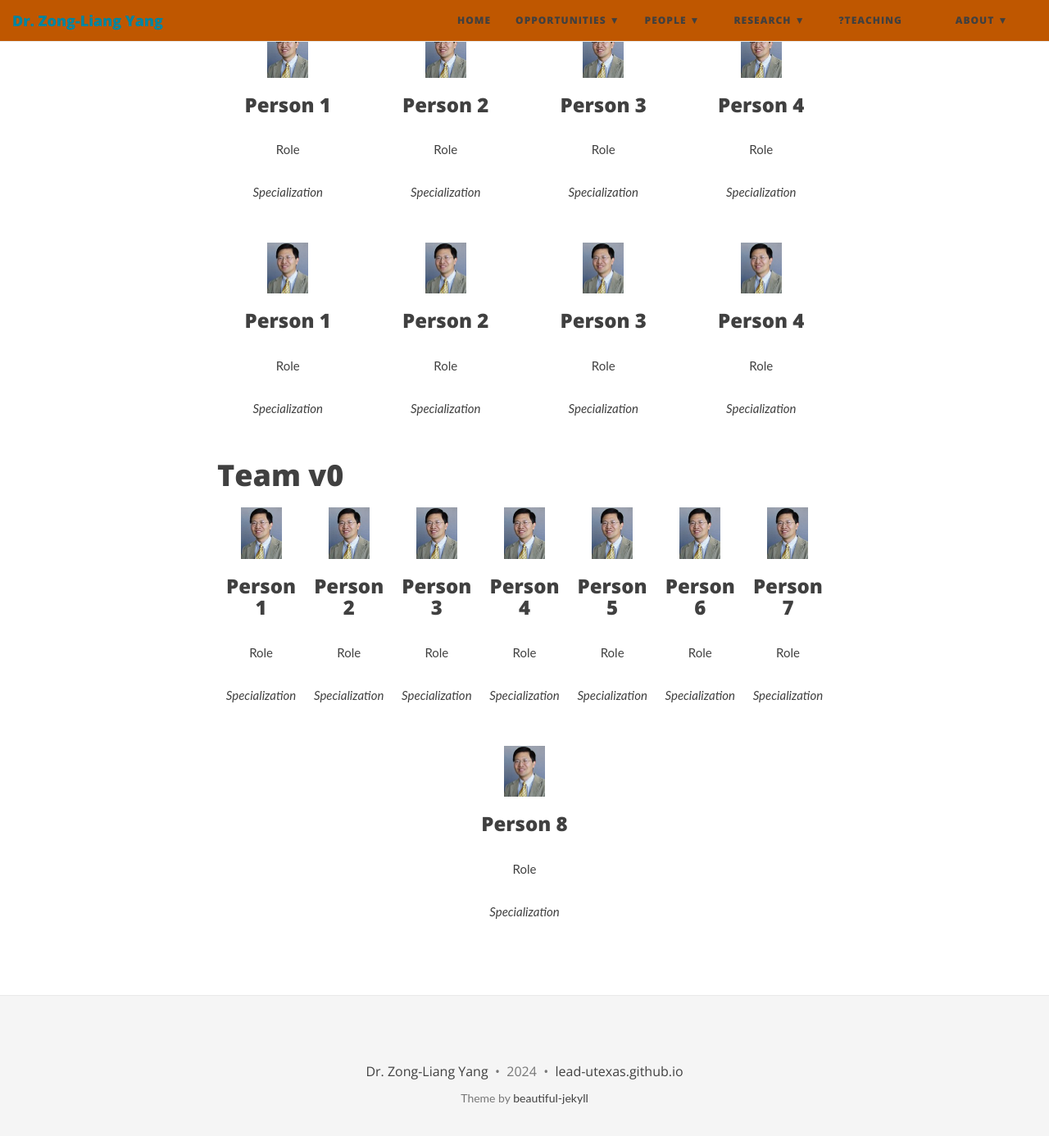
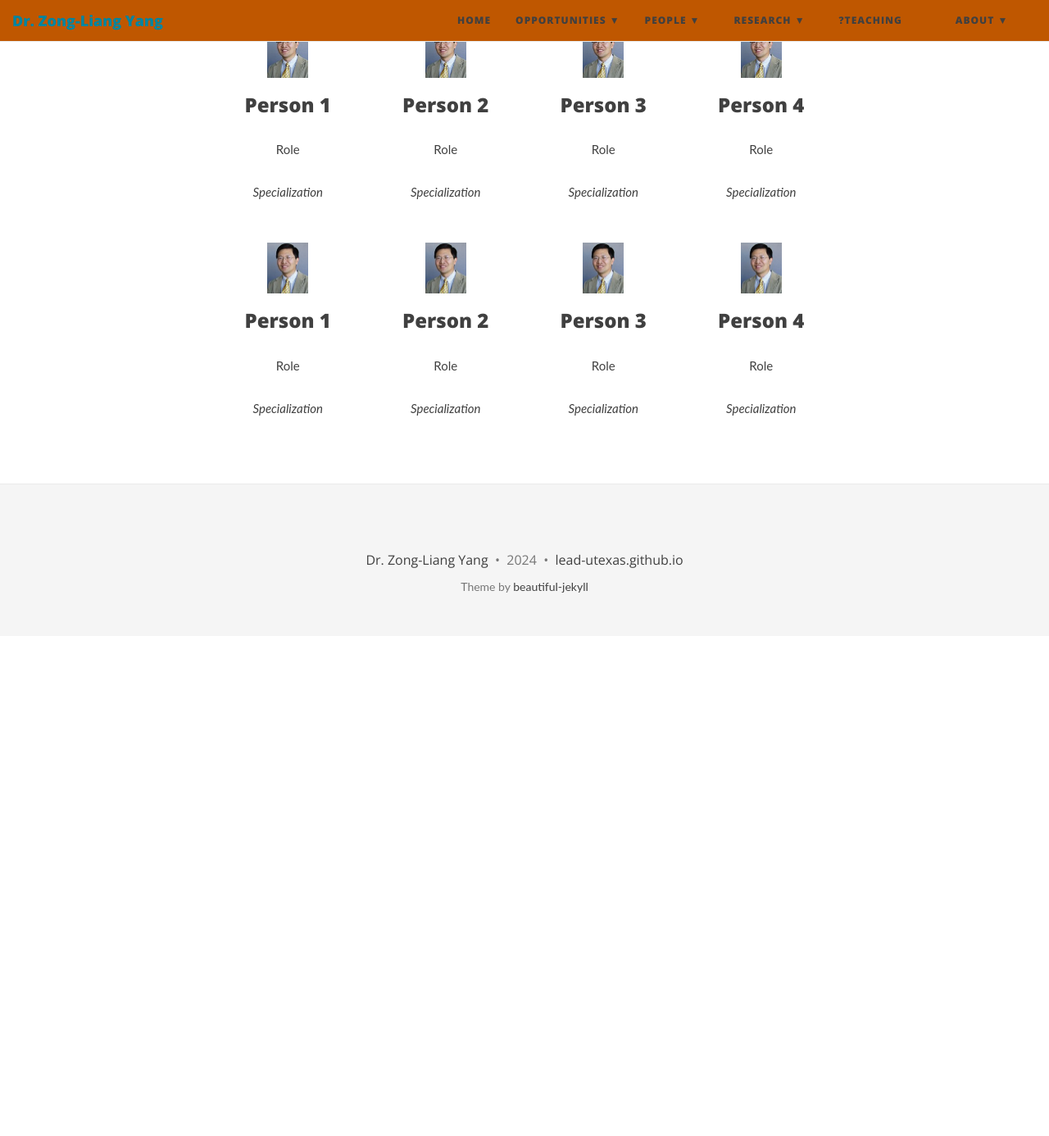
Before and after one commit to ktwugoat/LEAD-UTexas, a Jekyll site: the page built from people/members/John Doe.md, in a window 1280 px wide and 1400 px high, scrolled down 389 px. Shown: the top 1386 px of the window at 82% size. Built offline with Jekyll 4.4.1, drawn with Linux system fonts in a browser that asks for light colours; nearby versions of some CDN libraries; after the commit the page ends 1165 px from its top, so only the background shows below that.

Commit message:
Update John Doe.md

```diff
--- a/people/members/John Doe.md
+++ b/people/members/John Doe.md
@@ -71,68 +71,3 @@ You can also make your website based on the guidance at [jsg profile](https://ep
 </div>
 
 </div>
-
-
-# Team v0
-
-<div style="display: flex; justify-content: space-around; text-align: center; flex-wrap: wrap;">
-
-<div style="flex: 1; max-width: 25%; margin: 10px;">
-    <img src="/people/images/Liang.jpg" alt="Person 1" style="width: 100%; max-width: 50px;"/>
-    <h3>Person 1</h3>
-    <p>Role</p>
-    <p><em>Specialization</em></p>
-</div>
-
-<div style="flex: 1; max-width: 25%; margin: 10px;">
-    <img src="/people/images/Liang.jpg" alt="Person 2" style="width: 100%; max-width: 50px;"/>
-    <h3>Person 2</h3>
-    <p>Role</p>
-    <p><em>Specialization</em></p>
-</div>
-
-<div style="flex: 1; max-width: 25%; margin: 10px;">
-    <img src="/people/images/Liang.jpg" alt="Person 3" style="width: 100%; max-width: 50px;"/>
-    <h3>Person 3</h3>
-    <p>Role</p>
-    <p><em>Specialization</em></p>
-</div>
-
-<div style="flex: 1; max-width: 25%; margin: 10px;">
-    <img src="/people/images/Liang.jpg" alt="Person 4" style="width: 100%; max-width: 50px;"/>
-    <h3>Person 4</h3>
-    <p>Role</p>
-    <p><em>Specialization</em></p>
-</div>
-
-<!-- Repeat for the next set of 4 people -->
-<div style="flex: 1; max-width: 25%; margin: 10px;">
-    <img src="/people/images/Liang.jpg" alt="Person 5" style="width: 100%; max-width: 50px;"/>
-    <h3>Person 5</h3>
-    <p>Role</p>
-    <p><em>Specialization</em></p>
-</div>
-
-<div style="flex: 1; max-width: 25%; margin: 10px;">
-    <img src="/people/images/Liang.jpg" alt="Person 6" style="width: 100%; max-width: 50px;"/>
-    <h3>Person 6</h3>
-    <p>Role</p>
-    <p><em>Specialization</em></p>
-</div>
-
-<div style="flex: 1; max-width: 25%; margin: 10px;">
-    <img src="/people/images/Liang.jpg" alt="Person 7" style="width: 100%; max-width: 50px;"/>
-    <h3>Person 7</h3>
-    <p>Role</p>
-    <p><em>Specialization</em></p>
-</div>
-
-<div style="flex: 1; max-width: 25%; margin: 10px;">
-    <img src="/people/images/Liang.jpg" alt="Person 8" style="width: 100%; max-width: 50px;"/>
-    <h3>Person 8</h3>
-    <p>Role</p>
-    <p><em>Specialization</em></p>
-</div>
-
-<!-- Continue repeating for all 16 people -->
-</div>
```
